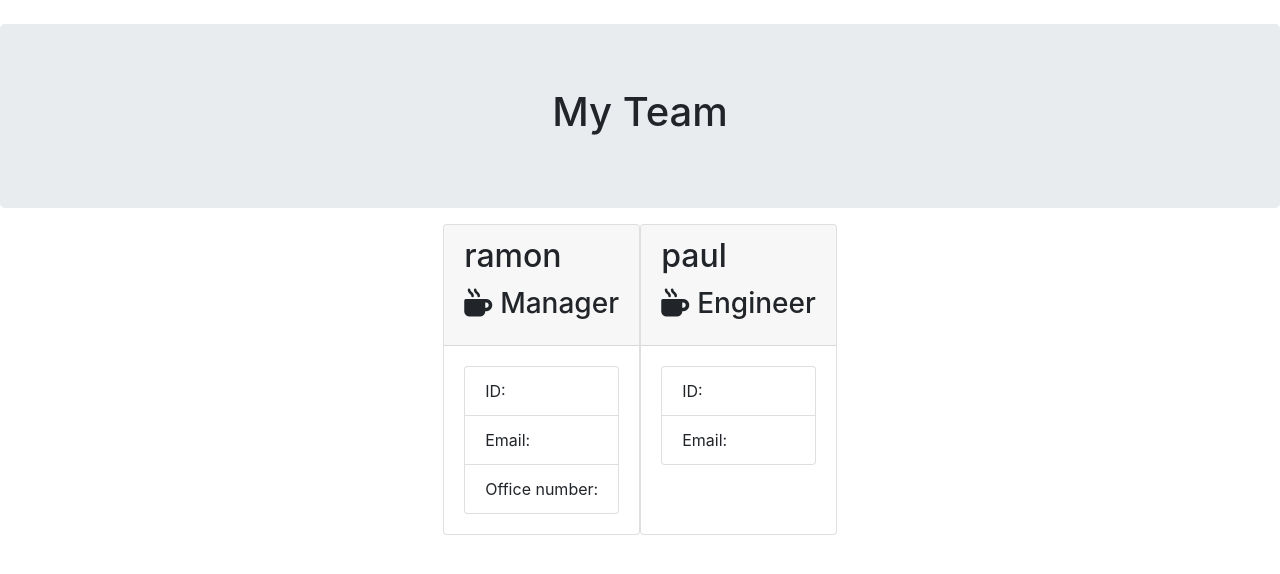
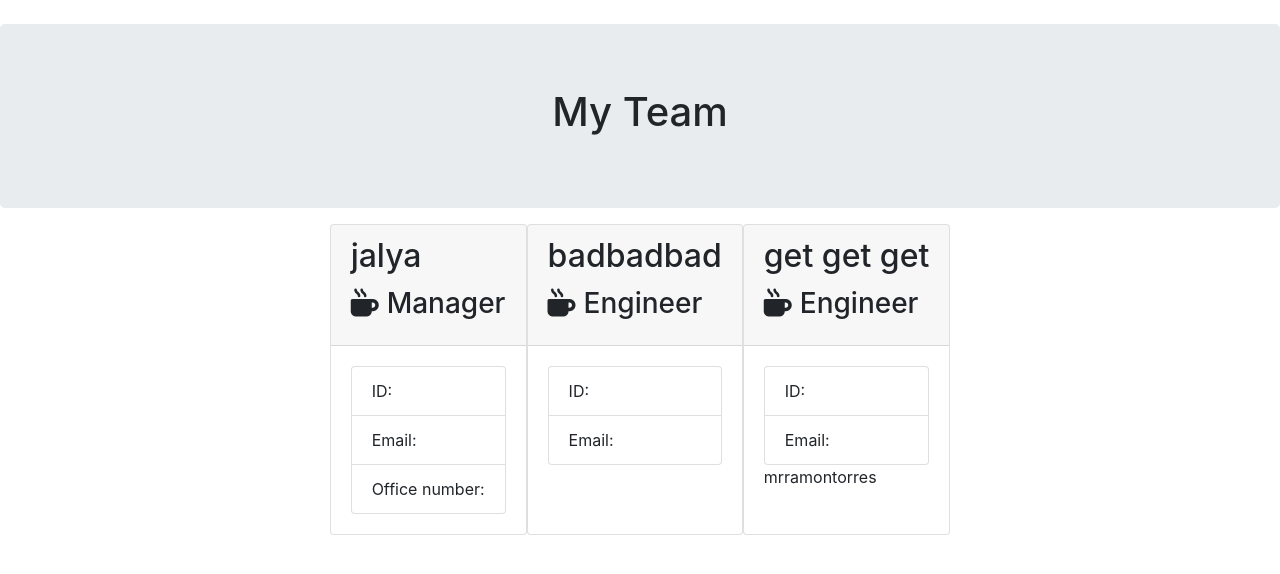
Before and after one commit to mrramontorres/team-profile-generator, a plain HTML site: page dist/sampleTeam.html in a window 1280 px wide. Drawn offline with nearby package versions, Linux system fonts and the light colour scheme.

Commit message:
fixed getGitHub function

```diff
--- a/dist/sampleTeam.html
+++ b/dist/sampleTeam.html
@@ -27,7 +27,7 @@
 
         <div class="card employee-card">
         <div class="card-header">
-            <h2 class="card-title">ramon</h2>
+            <h2 class="card-title">jalya</h2>
             <h3 class="card-title"><i class="fas fa-mug-hot mr-2"></i>Manager</h3>
         </div>
         <div class="card-body">
@@ -41,7 +41,7 @@
 
         <div class="card employee-card">
         <div class="card-header">
-            <h2 class="card-title">paul</h2>
+            <h2 class="card-title">badbadbad</h2>
             <h3 class="card-title"><i class="fas fa-mug-hot mr-2"></i>Engineer</h3>
         </div>
         <div class="card-body">
@@ -52,3 +52,17 @@
             </ul>
         </div>
     </div>
+
+        <div class="card employee-card">
+        <div class="card-header">
+            <h2 class="card-title">get get get</h2>
+            <h3 class="card-title"><i class="fas fa-mug-hot mr-2"></i>Engineer</h3>
+        </div>
+        <div class="card-body">
+            <ul class="list-group">
+                <li class="list-group-item">ID: </li>
+                <li class="list-group-item">Email: <a href="mailto:}"></a></li>
+                mrramontorres
+            </ul>
+        </div>
+    </div>
--- a/index.js
+++ b/index.js
@@ -108,7 +108,7 @@ function newMember(next, detail){
         if (next === "Engineer"){
             const newEmployee = new Engineer(name, id, email, detail)
             employeeList.push(newEmployee);
-            console.log(Object.keys(newEmployee)[3]);
+            //console.log(Object.values(newEmployee)[3]);
             engineerHTML(newEmployee);
             addEmployee();
         } else if (next === "Intern"){
@@ -155,8 +155,8 @@ function pageStart() {
     })
 };
 function engineerHTML(newEmployee) {
+    //console.log(Object.values(newEmployee)[3]);
   return new Promise(function(resolve, reject) {
-
 
    const data =
     `
@@ -169,7 +169,7 @@ function engineerHTML(newEmployee) {
             <ul class="list-group">
                 <li class="list-group-item">ID: ${newEmployee.getId()}</li>
                 <li class="list-group-item">Email: <a href="mailto:${newEmployee.getEmail()}}">${newEmployee.getEmail()}</a></li>
-
+                ${newEmployee.getGitHub()}
             </ul>
         </div>
     </div>
```
